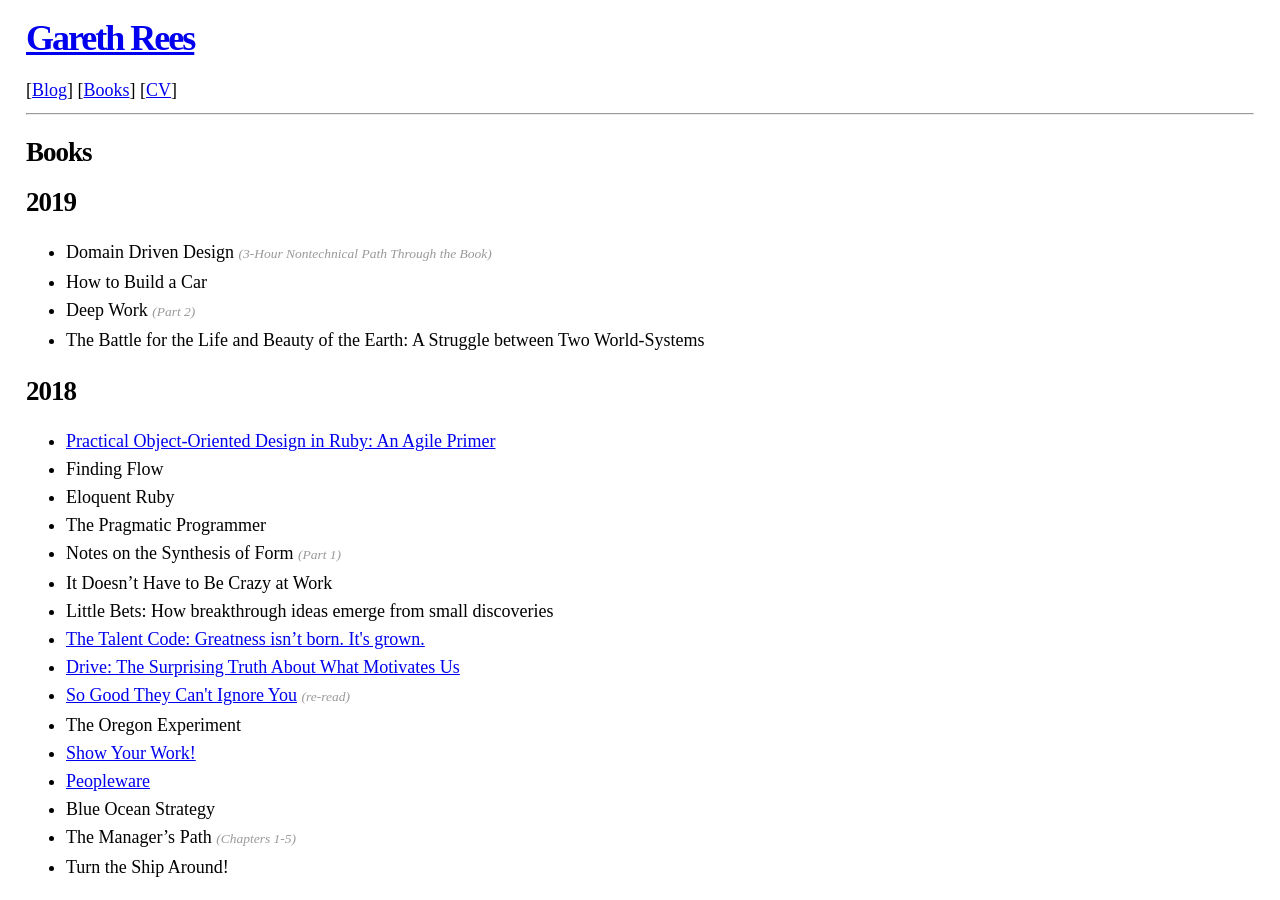
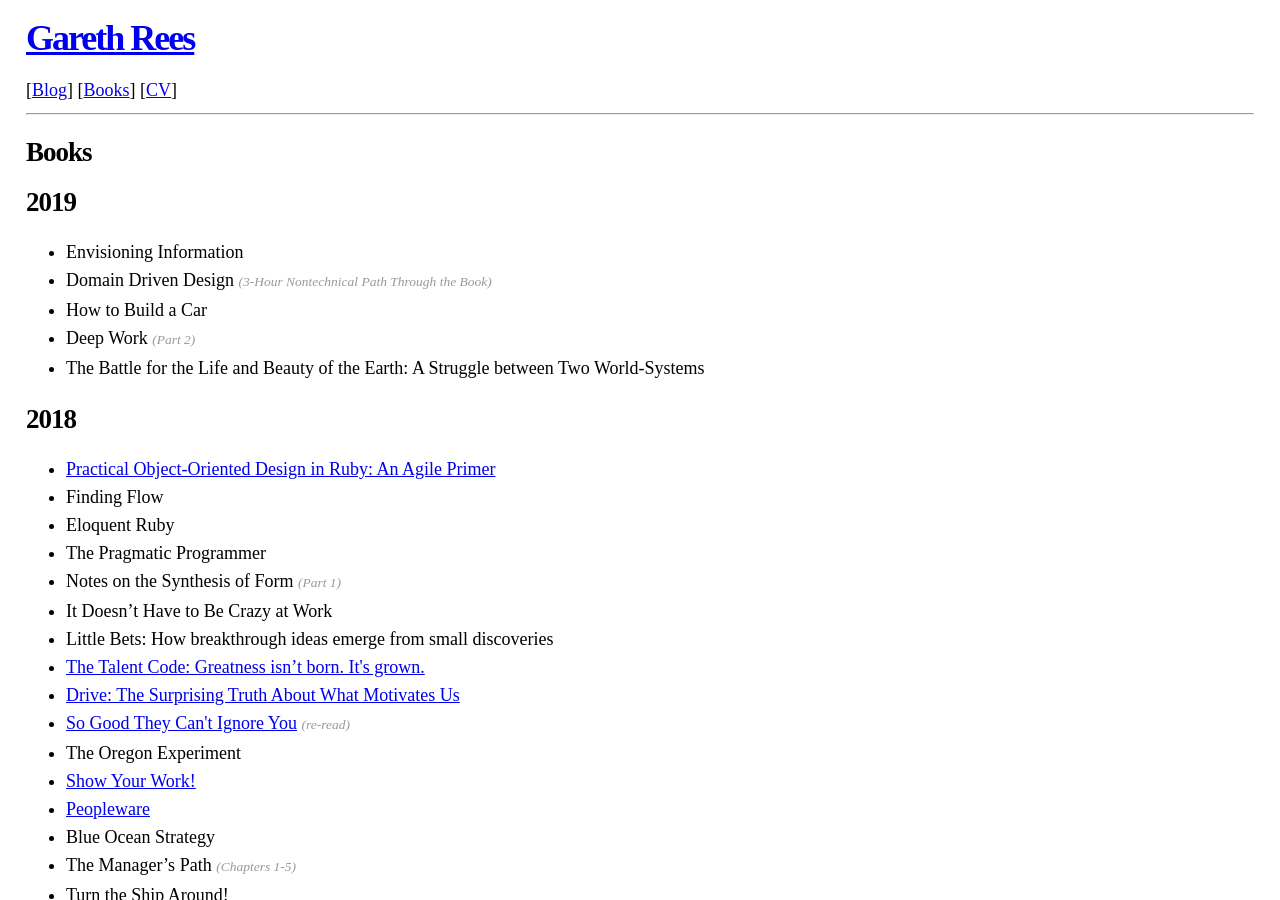
Before and after one commit to garethrees/garethrees.github.com, a Jekyll site: the page built from books.html, in a window 1280 px wide and 900 px high. Built offline with Jekyll 4.4.1, drawn with Linux system fonts in a browser that asks for light colours.

Commit message:
Update books.yml

```diff
--- a/_data/books.yml
+++ b/_data/books.yml
@@ -1,4 +1,5 @@
 2019:
+- title: Envisioning Information
 - title: Domain Driven Design
   note: 3-Hour Nontechnical Path Through the Book
 - title: How to Build a Car
```
